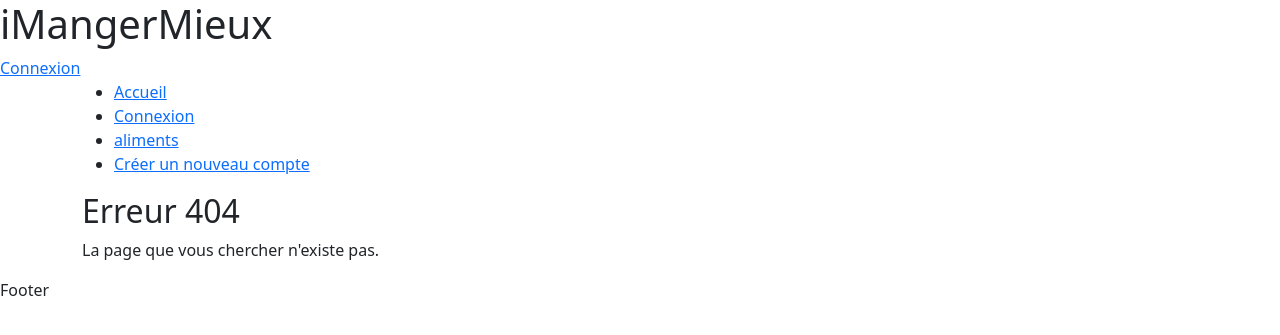
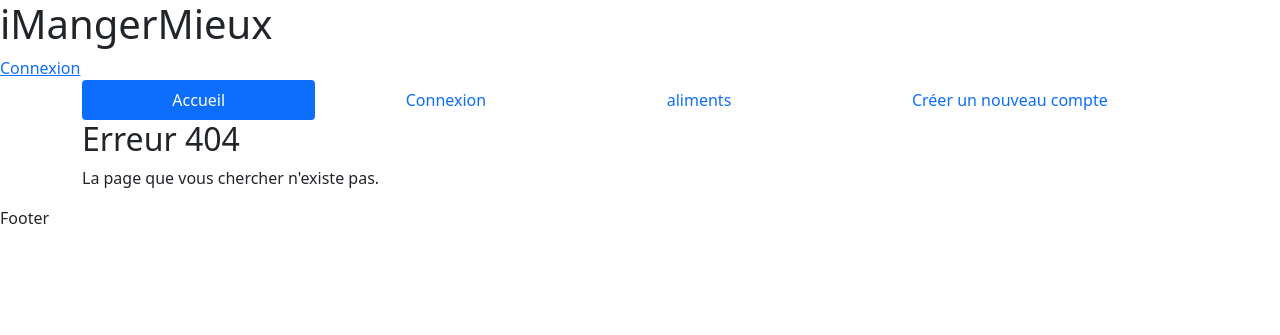
Before and after one commit to Alin236/iMangerMieux, a PHP site: page / in a window 1280 px wide. Shown: the top 335 px of the page. Run offline with PHP 8.4, Linux system fonts and the light colour scheme; some libraries are stand-ins or nearby versions.

Commit message:
Essaie de menu en bootstrap

```diff
--- a/frontend/template_menu.php
+++ b/frontend/template_menu.php
@@ -3,13 +3,15 @@
         // un tableau qui définit la structure du site
         @require_once('var/myMenu.php');
         // Création du menu en insérant l'attribut class=selected au bon endroit
-        echo '<nav class="menu"><ul>';
+        echo '<nav><ul class="nav flex-column flex-md-row nav-fill nav-pills"><li class="nav-item">';
         foreach($myMenu as $pageId => $pageParameters) {
-            echo '<li';
             if($pageId == $currentPageId){
-                echo ' class="selected"';
+                echo '<a class="nav-link active"';
             }
-            echo "><a href=\"index.php?page=$pageId\">$pageParameters[0]</a></li>";
+            else{
+                echo '<a class="nav-link"';
+            }
+            echo " href=\"index.php?page=$pageId\">$pageParameters[0]</a></li>";
         }
         echo '</ul></nav>';
     }
```
